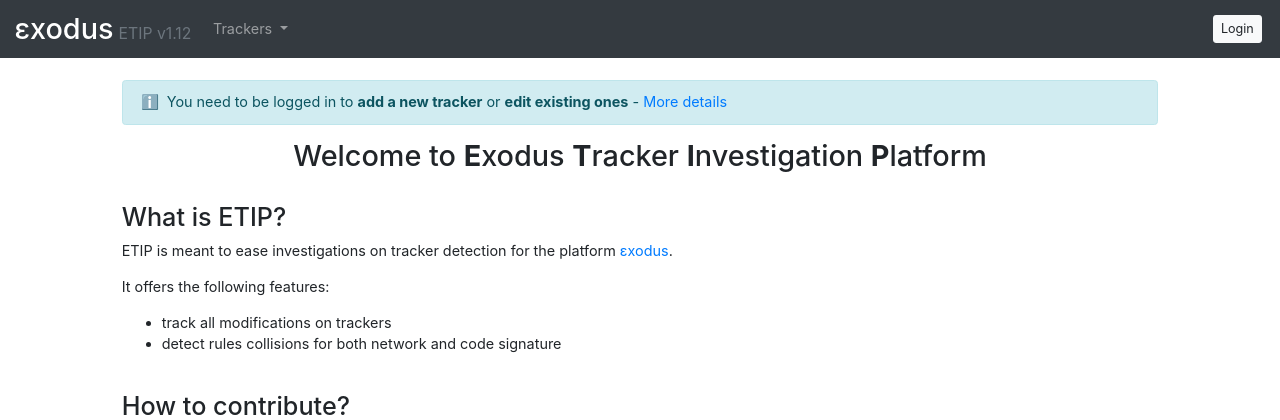
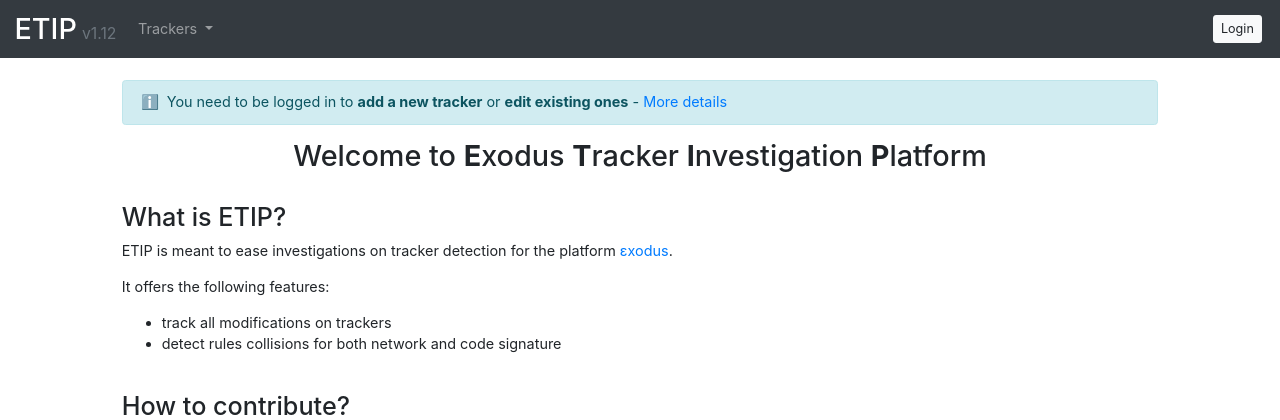
Before and after one commit to Exodus-Privacy/etip, a Django app: page / in a window 1280 px wide. Shown: the top 420 px of the page. Run offline with Django 3.2, Linux system fonts and the light colour scheme.

Commit message:
feat: Update navbar title (#180)

```diff
--- a/etip/trackers/templates/base.html
+++ b/etip/trackers/templates/base.html
@@ -25,7 +25,7 @@
 <body>
   <nav class="navbar navbar-expand-lg sticky-top navbar-dark bg-dark">
     <a class="navbar-brand" href="/">
-      <span class="h2">εxodus</span> <span class="small text-muted">ETIP v1.12</span>
+      <span class="h2">ETIP</span> <span class="small text-muted">v1.12</span>
     </a>
     <button class="navbar-toggler" type="button" data-toggle="collapse" data-target="#navbarNavDropdown"
       aria-controls="navbarNavDropdown" aria-expanded="false" aria-label="Toggle navigation">
```
